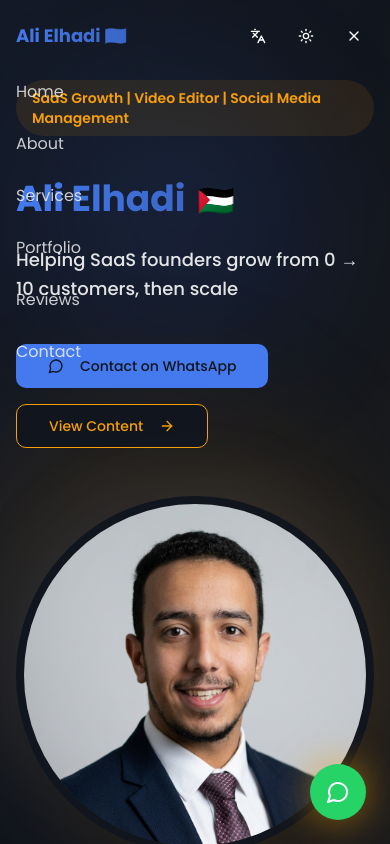
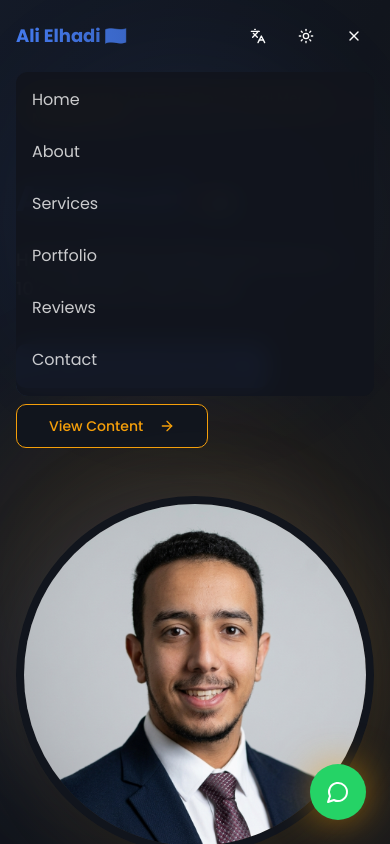
Before and after one commit to Ali-Elhadi-GitHub/Ali-Elhadi-Portofolio, a React (Vite) app: page / in a window 390 px wide. Both pictures are taken after a click on the button 354 px from the left and 36 px from the top of the page. Shown: the top 844 px of the page. Built offline with nearby package versions, Linux system fonts and the light colour scheme.

Commit message:
Changes
Co-authored-by: Ali-Elhadi-GitHub <147042962+Ali-Elhadi-GitHub@users.noreply.github.com>

```diff
--- a/src/components/Navigation.tsx
+++ b/src/components/Navigation.tsx
@@ -75,7 +75,7 @@ const Navigation = () => {
         </div>
 
         {isMobileMenuOpen && (
-          <div className="md:hidden mt-4 pb-4 space-y-3 animate-fade-in">
+          <div className="md:hidden mt-4 pb-4 space-y-3 animate-fade-in bg-background/95 backdrop-blur-md rounded-lg px-4 pt-2">
             {navLinks.map((link) => (
               <a
                 key={link.href}
```
